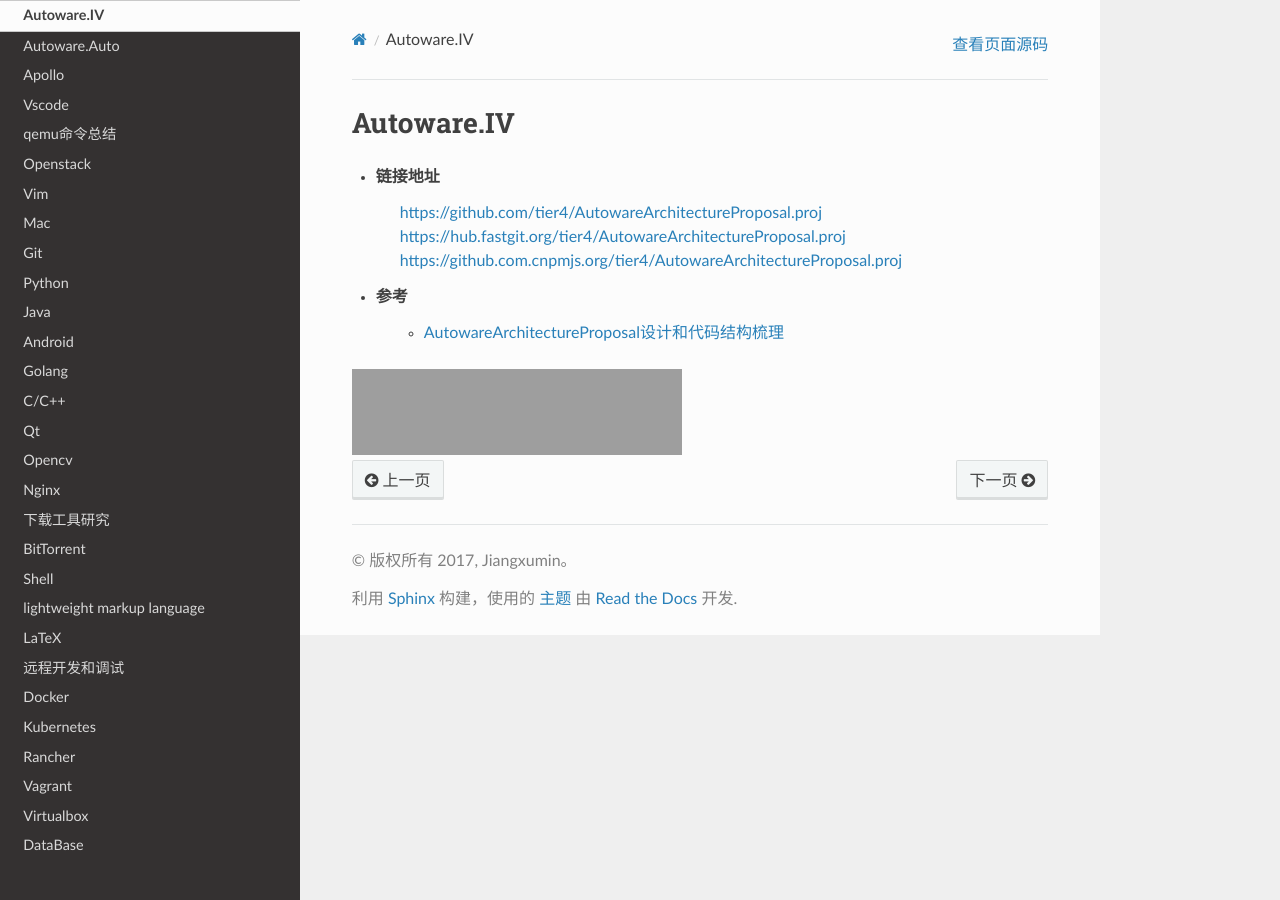
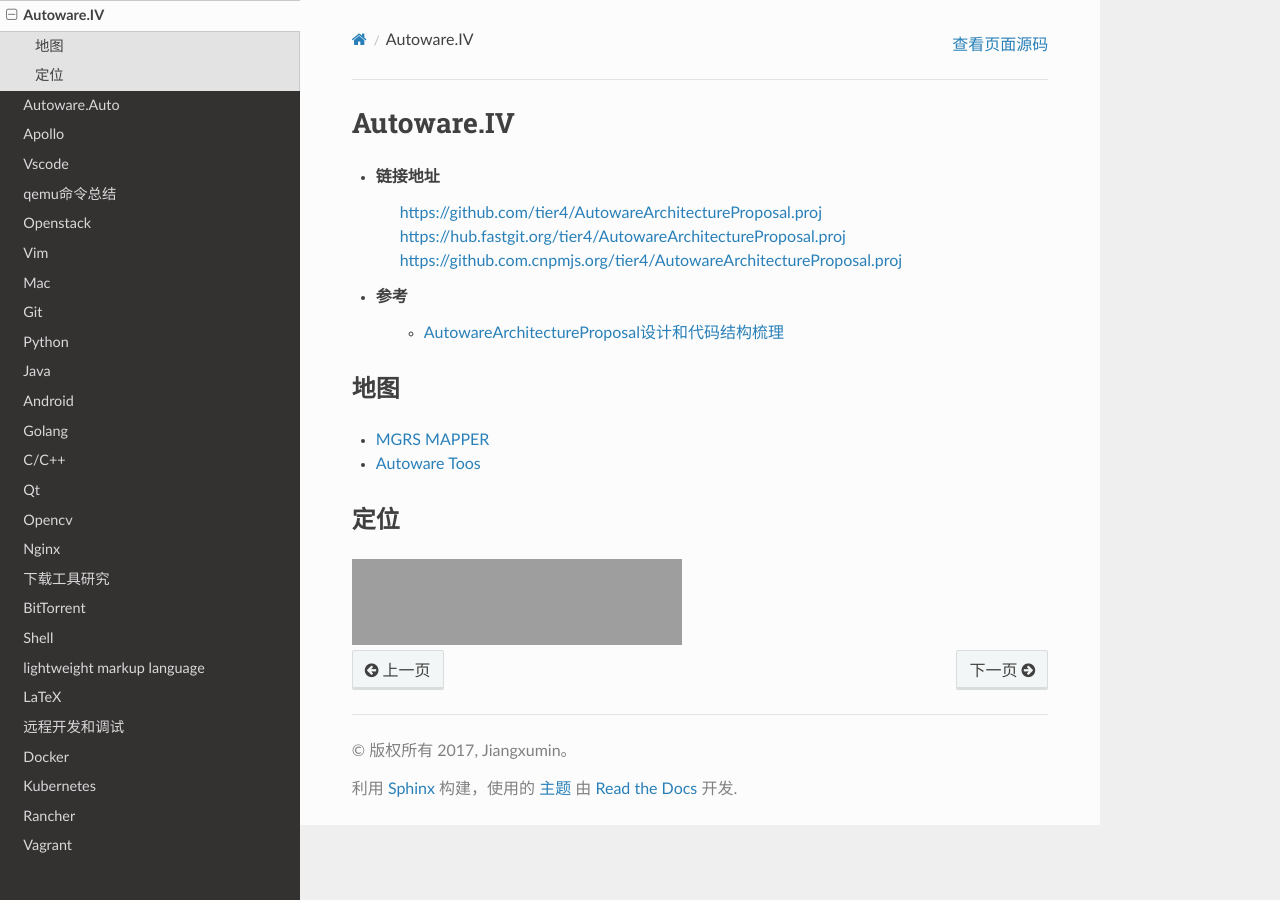
Before and after one commit to my-rds-store/my_space, a Sphinx documentation site: the page built from source/autoware/autoware_iv.rst, in a window 1280 px wide. Built offline with Sphinx 7.4.7 and the Read the Docs theme 2.0.0, drawn with Linux system fonts in a browser that asks for light colours; grey boxes are pictures that could not be loaded.

Commit message:
update ...

```diff
--- a/source/autoware/autoware_iv.rst
+++ b/source/autoware/autoware_iv.rst
@@ -9,6 +9,18 @@
 * 参考
     * `AutowareArchitectureProposal设计和代码结构梳理 <https://blog.csdn.net/moyu123456789/article/details/108584169>`_
 
+地图
+------------
+
+* `MGRS MAPPER <https://mgrs-mapper.com/app>`_
+* `Autoware Toos <https://tools.tier4.jp/>`_
+
+
+定位
+------------
+
+
+
 
 .. raw:: html
 
```
